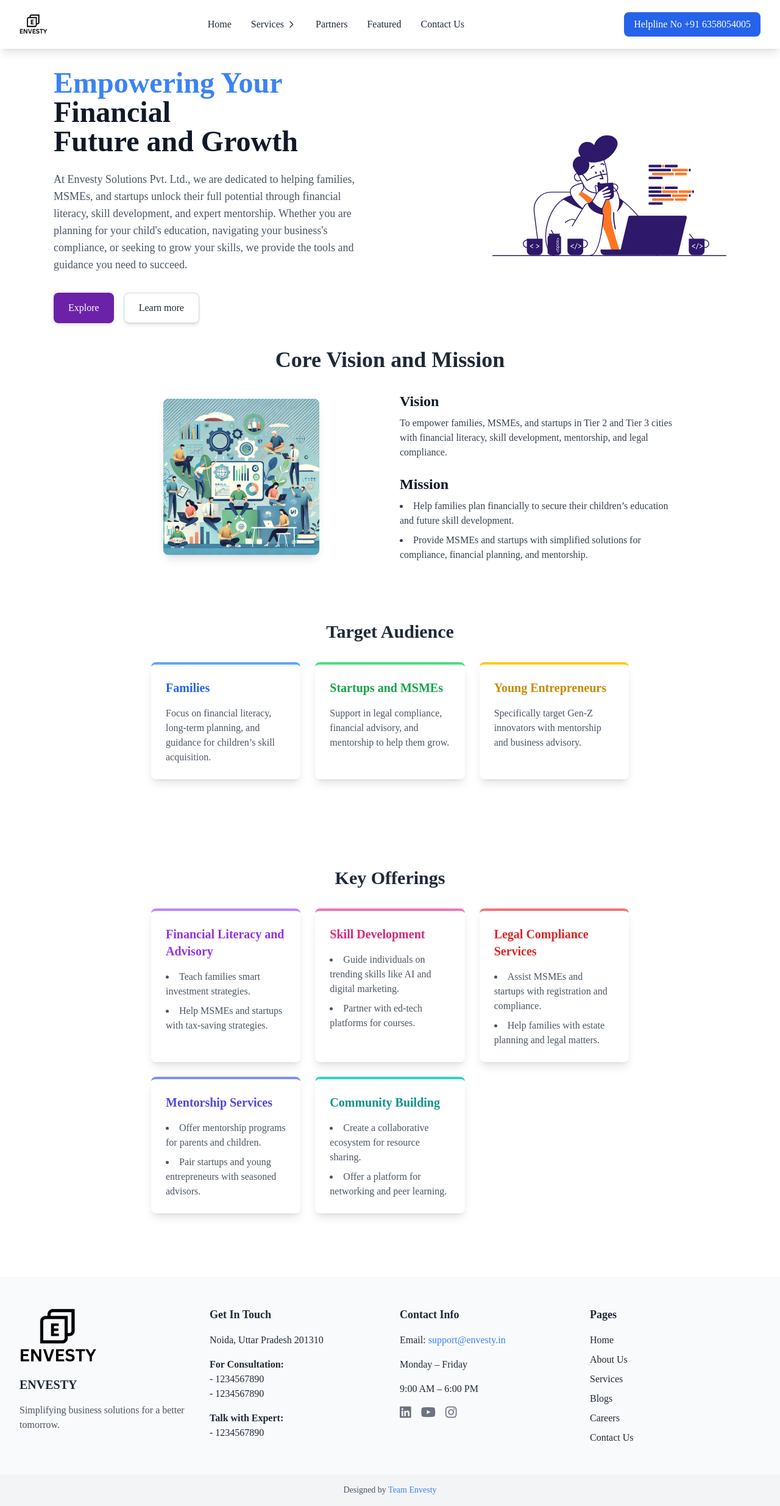
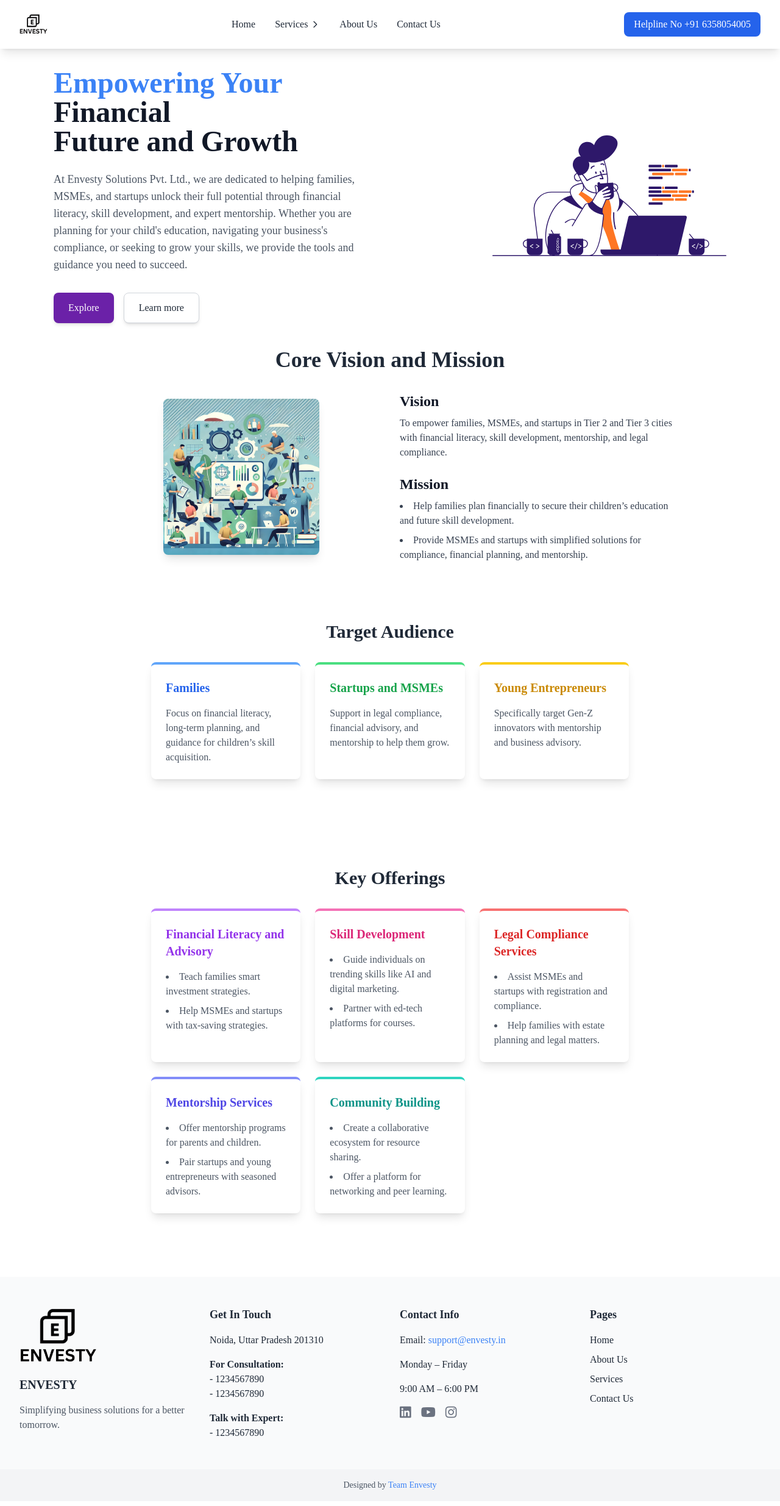
Before and after one commit to harshitchugh001/project1, a React (Vite) app: page / in a window 1280 px wide. Shown: the whole page at 61% size. Built offline with nearby package versions, Linux system fonts and the light colour scheme; a web font is replaced by a local one.

Commit message:
name change

```diff
--- a/src/components/Footer/FooterNew.jsx
+++ b/src/components/Footer/FooterNew.jsx
@@ -78,7 +78,7 @@ export default function Footer() {
                 <div className="space-y-4" data-aos="fade-up" data-aos-duration="1600">
                     <h3 className="font-bold text-lg">Pages</h3>
                     <ul className="space-y-2">
-                        {["Home", "About Us", "Services", "Blogs", "Careers", "Contact Us"].map(
+                        {["Home", "About Us", "Services",   "Contact Us"].map(
                             (page, index) => (
                                 <li
                                     key={index}
--- a/src/components/navbar/Navbar.jsx
+++ b/src/components/navbar/Navbar.jsx
@@ -49,11 +49,11 @@ const Navbar = () => {
                         )}
                     </div>
                     <a href="/partners" className="text-gray-800 hover:text-blue-600 font-medium">
-                        Partners
+                        About Us
                     </a>
-                    <a href="/featured" className="text-gray-800 hover:text-blue-600 font-medium">
+                    {/* <a href="/featured" className="text-gray-800 hover:text-blue-600 font-medium">
                         Featured
-                    </a>
+                    </a> */}
                     <a href="/contact-us" className="text-gray-800 hover:text-blue-600 font-medium">
                         Contact Us
                     </a>
```
